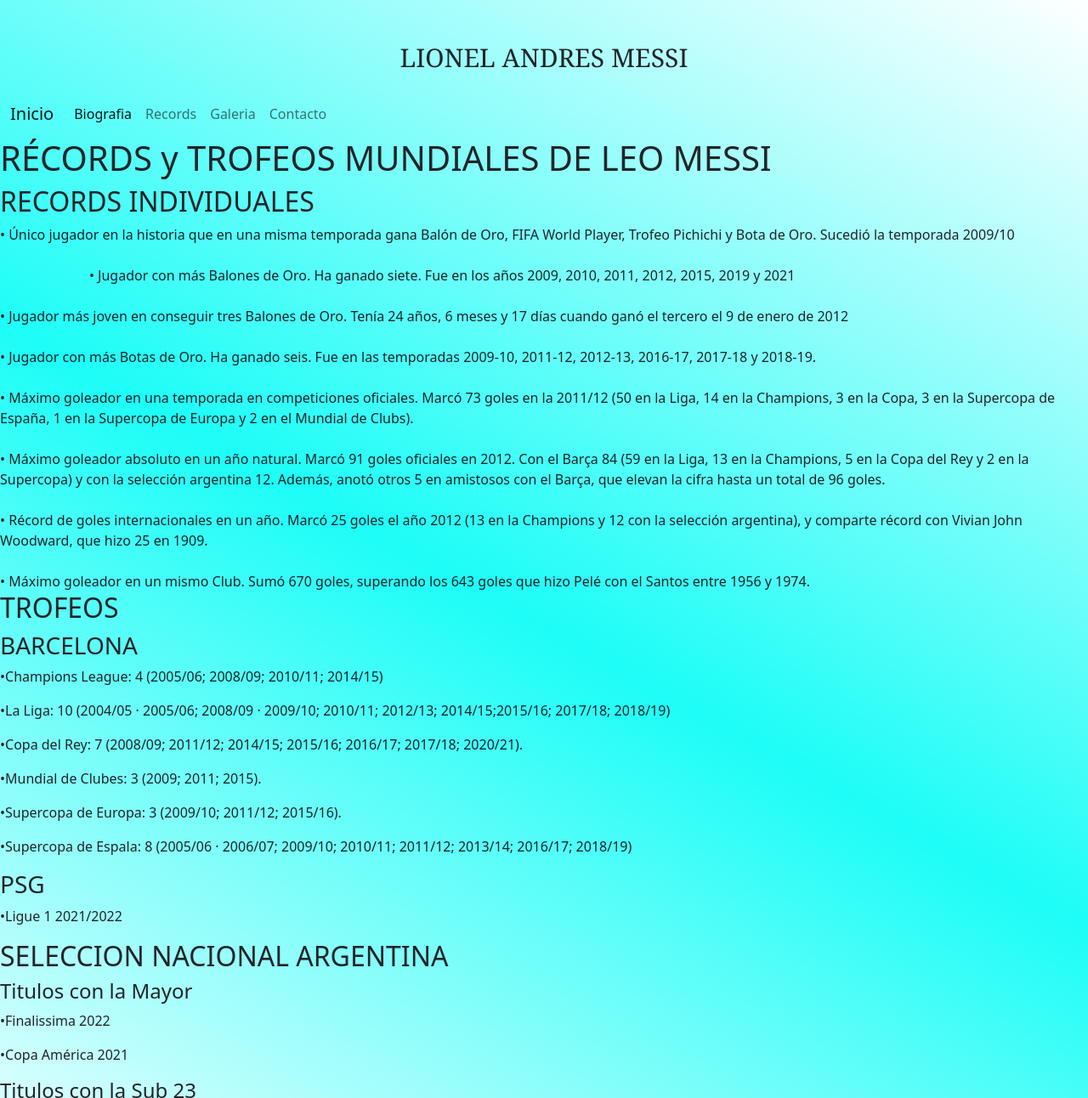
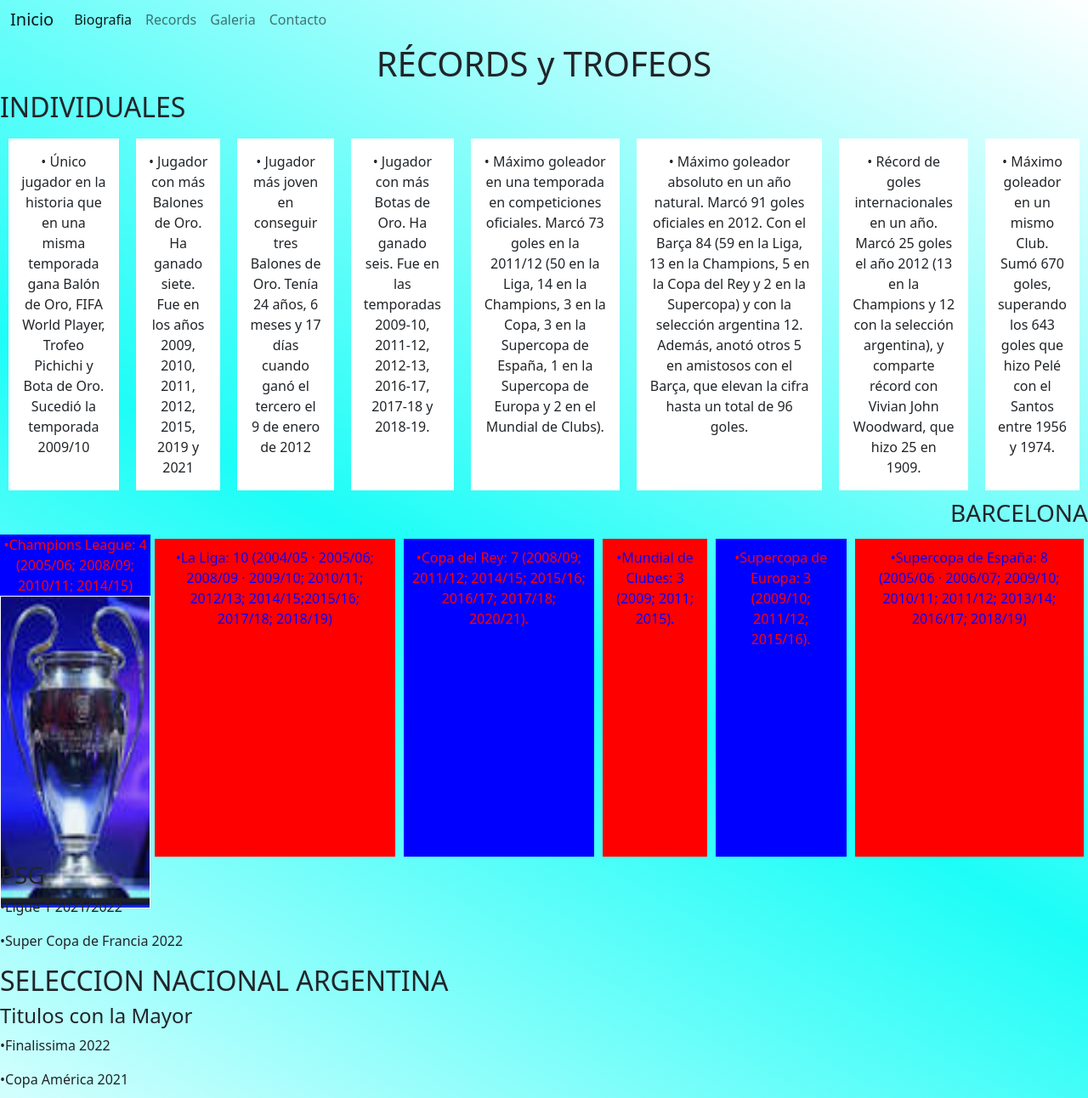
Before and after one commit to NicoRivero92/nicolasRivero, a plain HTML site: page secciones/records.html in a window 1280 px wide. Shown: the part 5-1297 px from the top of the page at 85% size. Drawn offline with nearby package versions, Linux system fonts and the light colour scheme; files whose address does not match are found by name.

Commit message:
prueba de estilo

```diff
--- a/sass/_generales.scss
+++ b/sass/_generales.scss
@@ -10,5 +10,9 @@
 
   a {
     text-decoration: none;
-    color: black;
+    color: black
   }
+
+footer{
+  text-align: center
+  }
--- a/sass/_records.scss
+++ b/sass/_records.scss
@@ -1,144 +1,130 @@
-/* RECORDS */
-header {
-  grid-area: header;
+
+/* INDIVIDUALES */
+
+.h1Records{
+  text-align: center;
 }
 
-
-.footerRecords {
-  grid-area: footer;
-  text-align: center
-}
-
-
-.envoltura {
-  display: grid;
-  grid-template-areas:
-      "header"
-      "footer";
-  grid-template-columns: 100% auto;
-  grid-template-rows: 4% auto 40%;
-  gap: 8px;
-}
-
-.tituloDerecha {
-font-size: 30px;
-margin: auto;
-padding-top: 50px;
-text-align: center;
-font-family: Cambria, Cochin, Georgia, Times, 'Times New Roman', serif;
-}
+.individualesFlex{
+  display: flex;
+  flex-direction: row;
+  justify-content: space-evenly;
+ }
 
 
 
+.individualesP1{
+  background-color: white;
+  padding: 15px;
+  margin: 10px;
+  text-align: center;
+}
 
+.individualesP2{
+  background-color: white;
+  padding: 15px;
+  margin: 10px;
+  text-align: center;
+}
 
+.individualesP3{
+  background-color: white;
+  padding: 15px;
+  margin: 10px;
+  text-align: center;
+}
 
+.individualesP4{
+  background-color: white;
+  padding: 15px;
+  margin: 10px;
+  text-align: center;
+}
 
+.individualesP5{
+  background-color: white;
+  padding: 15px;
+  margin: 10px;
+  text-align: center;
+}
 
+.individualesP6{
+  background-color: white;
+  padding: 15px;
+  margin: 10px;
+  text-align: center;
+}
 
+.individualesP7{
+  background-color: white;
+  padding: 15px;
+  margin: 10px;
+  text-align: center;
+}
 
+.individualesP8{
+  background-color: white;
+  padding: 15px;
+  margin: 10px;
+  text-align: center;
+}
 
+/* BARCA */
 
+.h3Barca{
+  text-align: right;
+}
 
+.divBarca{
+  display: flex;
+  justify-content: space-between;
 
+}
 
+.trofeosBarca1{
+  background-color: blue;
 
+  text-align: center;
+  color: red;
+}
+.trofeosBarca2{
+  background-color: red;
+  padding: 10px;
+  margin: 5px;
+  text-align: center;
+  color: blue
+}
 
+.trofeosBarca3{
+  background-color: blue;
+  padding: 10px;
+  margin: 5px;
+  text-align: center;
+  color: red;
+}
 
+.trofeosBarca4{
+  background-color: red;
+  padding: 10px;
+  margin: 5px;
+  text-align: center;
+  color: blue
+}
 
+.trofeosBarca5{
+  background-color: blue;
+  padding: 10px;
+  margin: 5px;
+  text-align: center;
+  color: red;
+}
 
+.trofeosBarca6{
+  background-color: red;
+  padding: 10px;
+  margin: 5px;
+  text-align: center;
+  color: blue
+}
 
-
-
-
-
-
-
-
-
-
-.p1 {
-    width: 20%;
-    height: 20%;
-    transition: width 2s;
-    transition: linear;
-  }
-
-  .p2 {
-    width: 20%;
-    height: 20%;
-    transition: width 2s;
-    text-align: right;
-  }
-
-  .p3 {
-    width: 20%;
-    height: 20%;
-    transition: width 2s;
-  }
-
-  .p4 {
-    width: 20%;
-    height: 20%;
-    transition: width 2s;
-  }
-
-  .p5 {
-    width: 20%;
-    height: 20%;
-    transition: width 2s;
-  }
-
-  .p6 {
-    width: 20%;
-    height: 20%;
-    transition: width 2s;
-  }
-
-  .p7 {
-    width: 20%;
-    height: 20%;
-    transition: width 2s;
-  }
-
-  .p8 {
-    width: 20%;
-    height: 20%;
-    transition: width 2s;
-  }
-
-  #p1 {
-    transition-timing-function: ease-in-out;
-  }
-
-  #p2 {
-    transition-timing-function: ease-in-out;
-  }
-
-  #p3 {
-    transition-timing-function: ease-in-out;
-  }
-
-  #p4 {
-    transition-timing-function: ease-in-out;
-  }
-
-  #p5 {
-    transition-timing-function: ease-in-out;
-  }
-
-  #p6 {
-    transition-timing-function: ease-in-out;
-  }
-
-  #p7 {
-    transition-timing-function: ease-in-out;
-  }
-
-  #p8 {
-    transition-timing-function: ease-in-out;
-  }
-
-  .section:hover {
-    width: 300px;
-  }
+/*PSG*/
--- a/secciones/records.html
+++ b/secciones/records.html
@@ -8,14 +8,7 @@
         <link rel="stylesheet" href="../style//estilos.css">
         <title>Records</title>
     </head>
-    <body>
-      <section class="envoltura">
-        <header class="tituloDerecha">
-          <div>
-            LIONEL ANDRES MESSI
-          </div>
-        </header>
-      </section>
+    <body class="bodyRecords">
       <nav class="navbar navbar-expand-lg navbar-light fondoNav">
         <div class="container-fluid">
           <a class="navbar-brand" href="../index.html">Inicio</a>
@@ -42,42 +35,50 @@
       </nav>
 
 
+      <h1 class="h1Records">RÉCORDS y TROFEOS</h1>
+      <h2> INDIVIDUALES</h2>
+      <section class="individualesFlex">
+        <p class="individualesP1">• Único jugador en la historia que en una misma temporada gana Balón de Oro, FIFA World Player, Trofeo Pichichi y Bota de Oro. Sucedió la temporada 2009/10</p><br>
+        <p class="individualesP2">• Jugador con más Balones de Oro. Ha ganado siete. Fue en los años 2009, 2010, 2011, 2012, 2015, 2019 y 2021</p>
+        <p class="individualesP3">• Jugador más joven en conseguir tres Balones de Oro. Tenía 24 años, 6 meses y 17 días cuando ganó el tercero el 9 de enero de 2012 </p>
+        <p class="individualesP4">• Jugador con más Botas de Oro. Ha ganado seis. Fue en las temporadas 2009-10, 2011-12, 2012-13, 2016-17, 2017-18 y 2018-19.</p>
+        <p class="individualesP5">• Máximo goleador en una temporada en competiciones oficiales. Marcó 73 goles en la 2011/12 (50 en la Liga, 14 en la Champions, 3 en la Copa, 3 en la Supercopa de España, 1 en la Supercopa de Europa y 2 en el Mundial de Clubs).</p><br>
+        <p class="individualesP6">• Máximo goleador absoluto en un año natural. Marcó 91 goles oficiales en 2012. Con el Barça 84 (59 en la Liga, 13 en la Champions, 5 en la Copa del Rey y 2 en la Supercopa) y con la selección argentina 12. Además, anotó otros 5 en amistosos con el Barça, que elevan la cifra hasta un total de 96 goles.</p><br>
+        <p class="individualesP7">• Récord de goles internacionales en un año. Marcó 25 goles el año 2012 (13 en la Champions y 12 con la selección argentina), y comparte récord con Vivian John Woodward, que hizo 25 en 1909.</p><br>
+        <p class="individualesP8">• Máximo goleador en un mismo Club. Sumó 670 goles, superando los 643 goles que hizo Pelé con el Santos entre 1956 y 1974.</p>
+      </section>
 
-        <h1>RÉCORDS y TROFEOS MUNDIALES DE LEO MESSI</h1>
-
-        <h2>RECORDS INDIVIDUALES</h2>
       <section>
-          <p class="section p1 gridRecords">• Único jugador en la historia que en una misma temporada gana Balón de Oro, FIFA World Player, Trofeo Pichichi y Bota de Oro. Sucedió la temporada 2009/10</p><br>
-          <p class="section p2 gridRecords">• Jugador con más Balones de Oro. Ha ganado siete. Fue en los años 2009, 2010, 2011, 2012, 2015, 2019 y 2021</p><br>
-          <p class="section p3 gridRecords">• Jugador más joven en conseguir tres Balones de Oro. Tenía 24 años, 6 meses y 17 días cuando ganó el tercero el 9 de enero de 2012 </p><br>
-          <p class="section p4 gridRecords">• Jugador con más Botas de Oro. Ha ganado seis. Fue en las temporadas 2009-10, 2011-12, 2012-13, 2016-17, 2017-18 y 2018-19.</p><br>
-          <p class="section p5 gridRecords">• Máximo goleador en una temporada en competiciones oficiales. Marcó 73 goles en la 2011/12 (50 en la Liga, 14 en la Champions, 3 en la Copa, 3 en la Supercopa de España, 1 en la Supercopa de Europa y 2 en el Mundial de Clubs).</p><br>
-          <p class="section p6 gridRecords">• Máximo goleador absoluto en un año natural. Marcó 91 goles oficiales en 2012. Con el Barça 84 (59 en la Liga, 13 en la Champions, 5 en la Copa del Rey y 2 en la Supercopa) y con la selección argentina 12. Además, anotó otros 5 en amistosos con el Barça, que elevan la cifra hasta un total de 96 goles.</p><br>
-          <p class="section p7 gridRecords">• Récord de goles internacionales en un año. Marcó 25 goles el año 2012 (13 en la Champions y 12 con la selección argentina), y comparte récord con Vivian John Woodward, que hizo 25 en 1909.</p><br>
-          <p class="section p8 gridRecords">• Máximo goleador en un mismo Club. Sumó 670 goles, superando los 643 goles que hizo Pelé con el Santos entre 1956 y 1974.</p>
-        </section>
-        <h2>TROFEOS</h2>
-        <section>
-            <h3>BARCELONA</h3>
-            <p>•Champions League: 4 (2005/06; 2008/09; 2010/11; 2014/15)</p>
-            <p>•La Liga: 10 (2004/05 · 2005/06; 2008/09 · 2009/10; 2010/11; 2012/13; 2014/15;2015/16; 2017/18; 2018/19)</p>
-            <p>•Copa del Rey: 7 (2008/09; 2011/12; 2014/15; 2015/16; 2016/17; 2017/18; 2020/21).</p>
-            <p>•Mundial de Clubes: 3 (2009; 2011; 2015).</p>
-            <p>•Supercopa de Europa: 3 (2009/10; 2011/12; 2015/16).</p>
-            <p>•Supercopa de Espala: 8 (2005/06 · 2006/07; 2009/10; 2010/11; 2011/12; 2013/14; 2016/17; 2018/19)</p>
-
+        <h3 class="h3Barca">BARCELONA</h3>
+          <div class="divBarca">
+            <p class="trofeosBarca1">•Champions League: 4 (2005/06; 2008/09; 2010/11; 2014/15) <img src="../img/Champions.png" alt=""></p>
+            <p class="trofeosBarca2">•La Liga: 10 (2004/05 · 2005/06; 2008/09 · 2009/10; 2010/11; 2012/13; 2014/15;2015/16; 2017/18; 2018/19)</p>
+            <p class="trofeosBarca3">•Copa del Rey: 7 (2008/09; 2011/12; 2014/15; 2015/16; 2016/17; 2017/18; 2020/21).</p>
+            <p class="trofeosBarca4">•Mundial de Clubes: 3 (2009; 2011; 2015).</p>
+            <p class="trofeosBarca5">•Supercopa de Europa: 3 (2009/10; 2011/12; 2015/16).</p>
+            <p class="trofeosBarca6">•Supercopa de España: 8 (2005/06 · 2006/07; 2009/10; 2010/11; 2011/12; 2013/14; 2016/17; 2018/19)</p>
+          </div>
           <h3>PSG</h3>
+          <div>
             <p>•Ligue 1 2021/2022</p>
+            <p>•Super Copa de Francia 2022</p>
+          </div>
         </section>
         <h2>SELECCION NACIONAL ARGENTINA</h2>
         <section>
         <h4>Titulos con la Mayor</h4>
+        <div>
           <P>•Finalissima 2022</p>
           <p>•Copa América 2021</P>
+        </div>
         <h4>Titulos con la Sub 23</h4>
+        <div>
           <p>•Juegos Olimpicos 2008</p>
+        </div>
         <h4>Titulos con la Sub 20</h4>
+        <div>
           <p>•Mundial 2005</p>
+        </div>
       </section>
 
 
@@ -105,7 +106,7 @@
 
 
 
-        <footer class="footerRecords">
+      <footer>
         <!-- Pie de Pagina -->
         <h5>Redes Sociales</h5>
         <a href="https://www.instagram.com/leomessi/">Instragram</a>
```
Also changed, not shown: img/Champions.png (added), style/estilos.css, 1 other file. Lines whose indentation alone changed are shown as unchanged.
